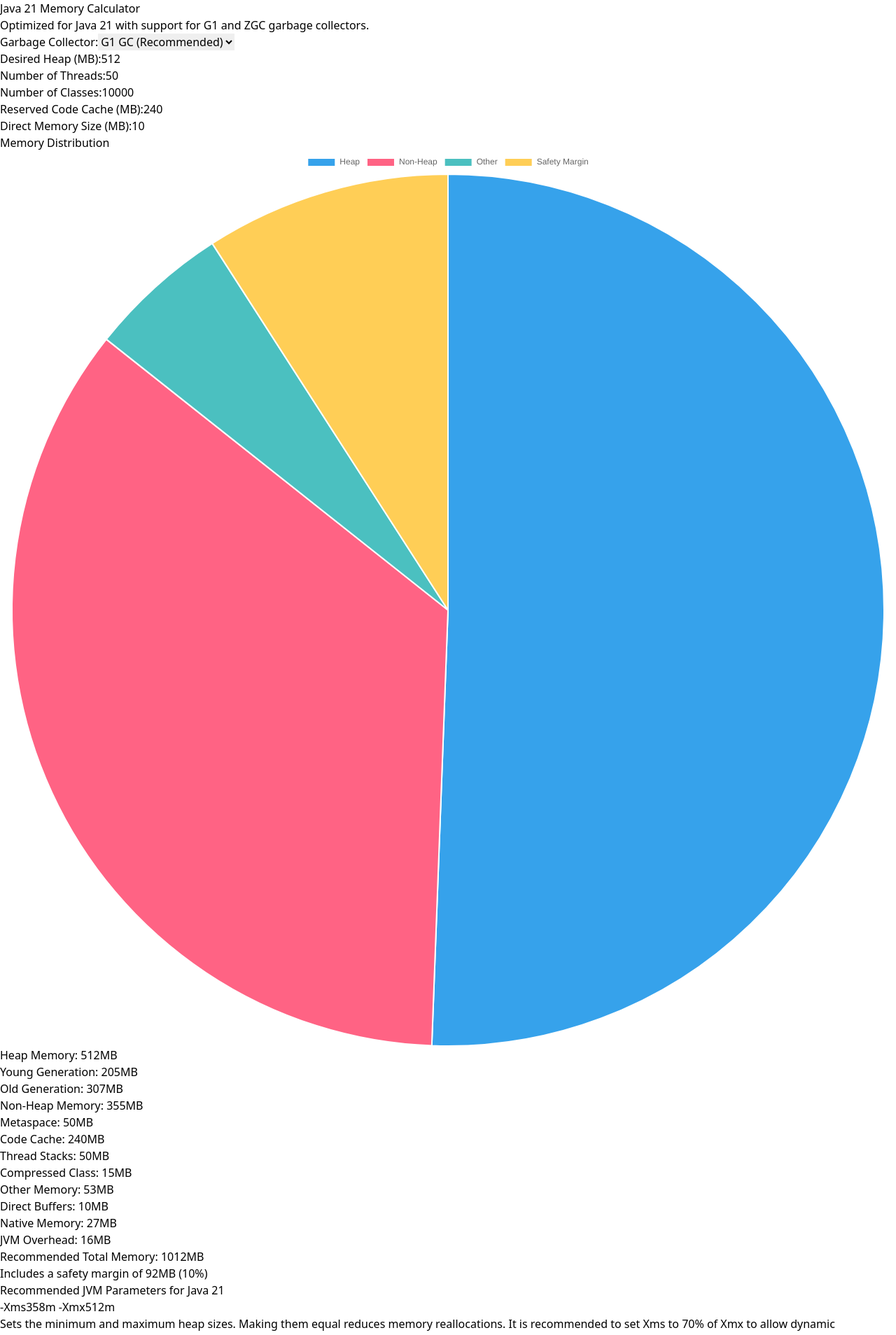
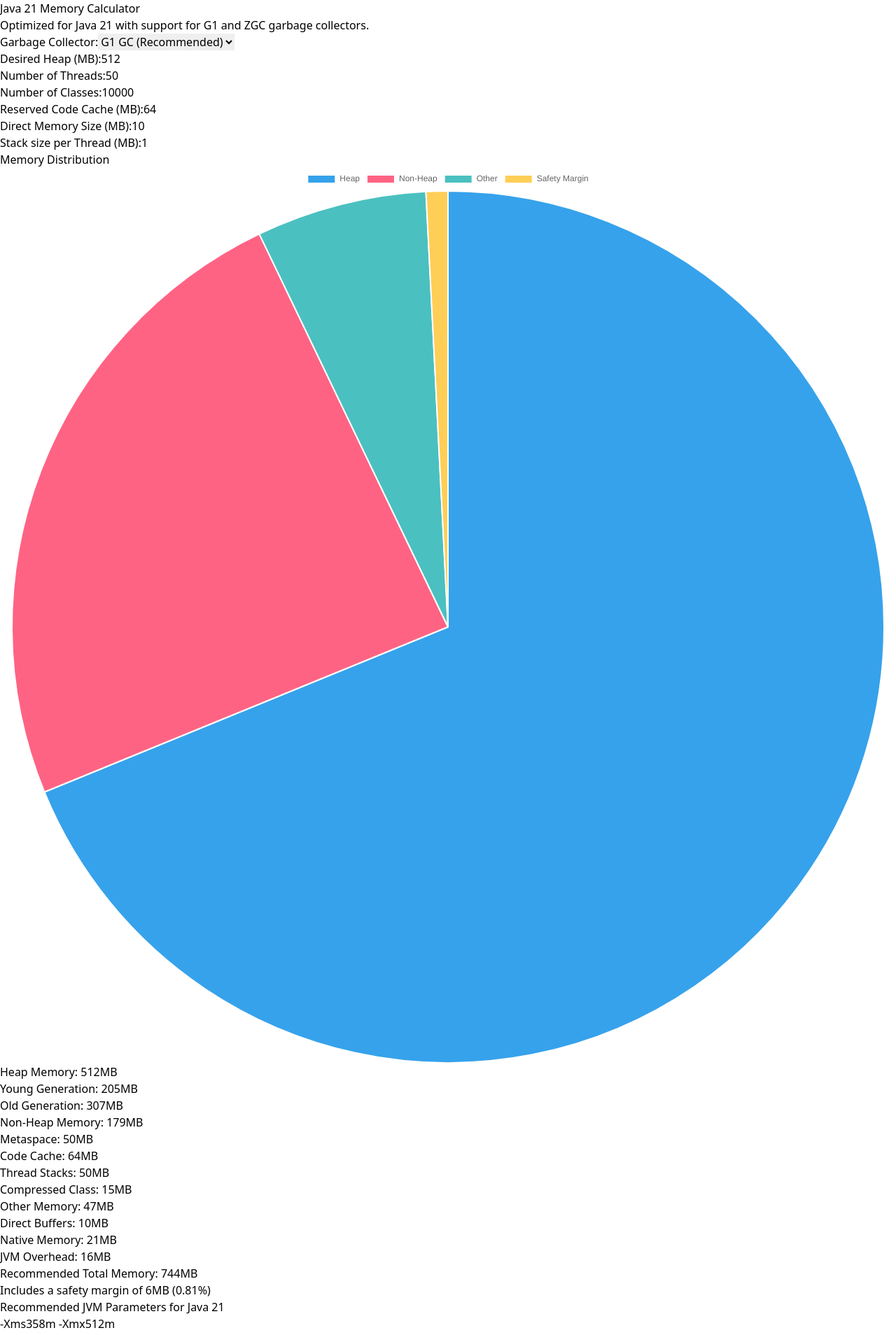
Before and after one commit to robsonkades/java-memory-calculator, a React (Vite) app: page / in a window 1280 px wide. Shown: the top 1908 px of the page at 70% size. Built offline with nearby package versions, Linux system fonts and the light colour scheme.

Commit message:
initial commit

```diff
--- a/src/App.jsx
+++ b/src/App.jsx
@@ -10,7 +10,7 @@ export default function DetailedMemoryCalculator() {
     const [classes, setClasses] = useState(10000);
     const [targetUtilization, setTargetUtilization] = useState(75);
     const [stackSizePerThread, setStackSizePerThread] = useState(1);
-    const [codeCache, setCodeCache] = useState(240);
+    const [codeCache, setCodeCache] = useState(64);
     const [maxDirectMemorySize, setMaxDirectMemorySize] = useState(10);
     const [gcType, setGCType] = useState('G1');
 
@@ -31,8 +31,9 @@ export default function DetailedMemoryCalculator() {
 
     // Total with safety margin
     const subtotal = heapSize + totalNonHeap + totalOther;
-    const safetyMargin = Math.ceil(subtotal * 0.1);
-    const total = subtotal + safetyMargin;
+    const total = subtotal % 8 === 0 ?  subtotal :  Math.ceil(subtotal / 8) * 8;
+    const safetyMarginPercent = (((total - subtotal) / subtotal) * 100).toFixed(2);
+    const safetyMargin = total - subtotal
 
     // Pie Chart Data
     const pieData = {
@@ -46,6 +47,7 @@ export default function DetailedMemoryCalculator() {
         ],
     };
 
+    // eslint-disable-next-line react/prop-types
     const TooltipLabel = ({text, tooltip}) => (
         <div className="group relative inline-block">
             <div className="inline-flex items-center">
@@ -126,7 +128,7 @@ export default function DetailedMemoryCalculator() {
                     <li className="my-2">
                         <TooltipLabel
                             text={<span className="font-bold">-XX:ReservedCodeCacheSize={codeCache}m</span>}
-                            tooltip="Space reserved for JIT-compiled code. Important for applications that use a lot of dynamic code or have many classes. Increase it if you see messages about a full code cache."
+                            tooltip="Space reserved for JIT-compiled code. Important for applications that use a lot of dynamic code or have many classes. Increase it if you see messages about a full code cache. You can check the current value with the parameter -XX:+PrintFlagsFinal."
                         />
                     </li>
                     <li className="my-2">
@@ -240,6 +242,15 @@ export default function DetailedMemoryCalculator() {
                                 className="w-full p-2 border rounded focus:ring focus:ring-blue-300"
                             />
                         </div>
+                        <div>
+                            <label className="block font-medium mb-1">Stack size per Thread (MB):</label>
+                            <input
+                                type="number"
+                                value={stackSizePerThread}
+                                onChange={(e) => setStackSizePerThread(Number(e.target.value))}
+                                className="w-full p-2 border rounded focus:ring focus:ring-blue-300"
+                            />
+                        </div>
                     </div>
 
                     <div className="bg-white rounded-lg shadow p-4">
@@ -273,7 +284,7 @@ export default function DetailedMemoryCalculator() {
 
                 <div className="mt-6 p-4 bg-gray-50 rounded-lg border">
                     <div className="text-xl font-bold">Recommended Total Memory: {total}MB</div>
-                    <div className="text-sm text-gray-600">Includes a safety margin of {safetyMargin}MB (10%)</div>
+                    <div className="text-sm text-gray-600">Includes a safety margin of {safetyMargin}MB ({safetyMarginPercent}%)</div>
                 </div>
 
                 <JvmParameters/>
```
